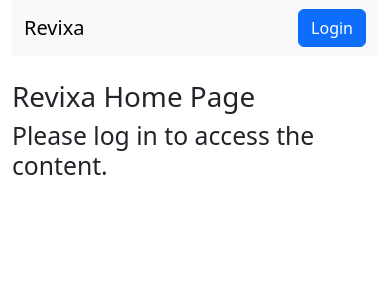
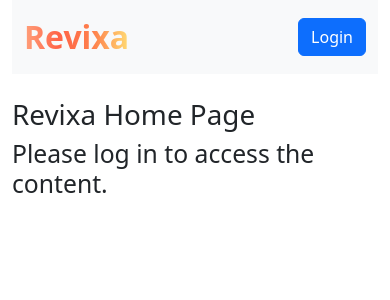
Before and after one commit to MarioLFB/Revixa-frontend, a React (Vite) app: page / in a window 390 px wide. Shown: the top 300 px of the page. Built offline with nearby package versions, Linux system fonts and the light colour scheme.

Commit message:
Add gradient styling to 'Revixa' logo - Implement gradient effect using styled-components for a modern design - Adjust text clipping and styling for better visual appeal - Ensure responsive layout and logo alignment with navigation bar

```diff
--- a/src/components/Navbar.jsx
+++ b/src/components/Navbar.jsx
@@ -3,6 +3,18 @@ import Navbar from 'react-bootstrap/Navbar';
 import { Link } from 'react-router-dom';
 import { useContext } from 'react';
 import AuthContext from '../context/AuthContext';
+import styled from 'styled-components';
+
+
+const Logo = styled(Link)`
+  font-size: 2rem;
+  font-weight: bold;
+  background: linear-gradient(270deg, #FFDB73, #FE824D, #FF6347, #FFA07A);
+  background-clip: text;
+  -webkit-background-clip: text;
+  color: transparent;
+  text-decoration: none;
+`;
 
 function MyNavbar() {
   const { user, logout } = useContext(AuthContext);
@@ -12,7 +24,7 @@ function MyNavbar() {
       <Navbar expand="lg" className="bg-body-tertiary">
         <Container>
           <Navbar.Brand>
-            <Link to="/" className="navbar-brand">Revixa</Link>
+            <Logo to="/" className="navbar-brand">Revixa</Logo>
           </Navbar.Brand>
           <div className="ml-auto">
             {user ? (
```
